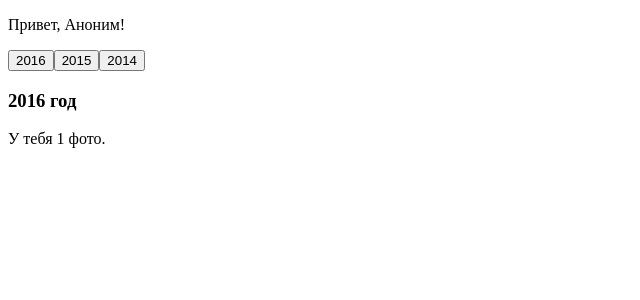
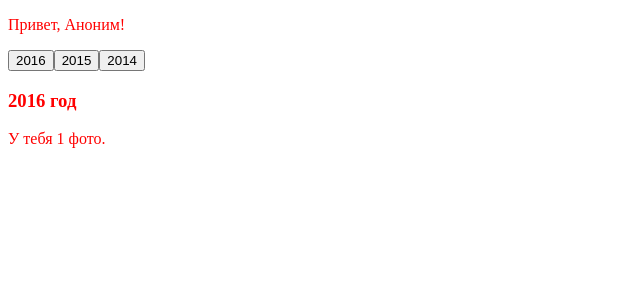
Before and after one commit to AlexandrRumiantsev/tableware, a React app in the folder frontendDev/: page / in a window 1280 px wide. Shown: the top 300 px of the page, without its empty margins (0-640 px from the left). Built offline with nearby package versions, Linux system fonts and the light colour scheme.

Commit message:
Добавил SAAS

```diff
--- a/frontendDev/src/actions/PageActions.js
+++ b/frontendDev/src/actions/PageActions.js
@@ -1,8 +1,9 @@
+import { SET_YEAR } from '../constants/Page'
 
 export function setYear(year) {
 
     return {
-      type: 'SET_YEAR',
+      type: SET_YEAR,
       payload: year
     }
 
--- /dev/null
+++ b/frontendDev/src/constants/Page.js
@@ -0,0 +1 @@
+export const SET_YEAR = 'SET_YEAR'
--- a/frontendDev/src/index.js
+++ b/frontendDev/src/index.js
@@ -7,11 +7,15 @@ import { Provider } from 'react-redux'
 
 import configureStore from './store/configureStore'
 
+import './styles/app.scss';
+
 const store = configureStore()
 
 ReactDOM.render(
 <Provider store={store}>
-    <App />
+    <div className='app'>
+        <App />
+    </div>
 </Provider>
 , document.getElementById('app')
 );
--- a/frontendDev/src/reducers/page.js
+++ b/frontendDev/src/reducers/page.js
@@ -1,3 +1,5 @@
+import { SET_YEAR } from '../constants/Page'
+
 const initialState = {
     year: 2016,
     photos: {
@@ -8,7 +10,7 @@ const initialState = {
   export default function page(state = initialState, action) {
 
     switch (action.type) {
-      case 'SET_YEAR':
+      case SET_YEAR:
         //return { ...state, year: action.payload }
         return {}, state, {year: action.payload}
       default:
--- /dev/null
+++ b/frontendDev/src/styles/app.scss
@@ -0,0 +1,8 @@
+$body-color: red;
+
+body {
+  color: $body-color;
+  #app{
+      background: white;
+  }
+}
--- a/frontendDev/webpack.config.js
+++ b/frontendDev/webpack.config.js
@@ -1,5 +1,10 @@
 const path = require('path');
 const HtmlWebpackPlugin = require('html-webpack-plugin');
+
+var webpack = require('webpack')
+var NpmInstallPlugin = require('npm-install-webpack-plugin')
+var autoprefixer = require('autoprefixer');
+var precss = require('precss');
 
 module.exports = {
     entry: './src/index.js',
@@ -15,6 +20,17 @@ module.exports = {
                 use:{
                     loader: 'babel-loader'
                 }
+            },
+            {
+                test: /\.s[ac]ss$/i,
+                use: [
+                  // Creates `style` nodes from JS strings
+                  'style-loader',
+                  // Translates CSS into CommonJS
+                  'css-loader',
+                  // Compiles Sass to CSS
+                  'sass-loader',
+                ]
             }
         ]
     },
```
Also changed, not shown: frontendDev/package.json (+8 -0 lines), 2 other files (tests, documents, lock files or other folders).
